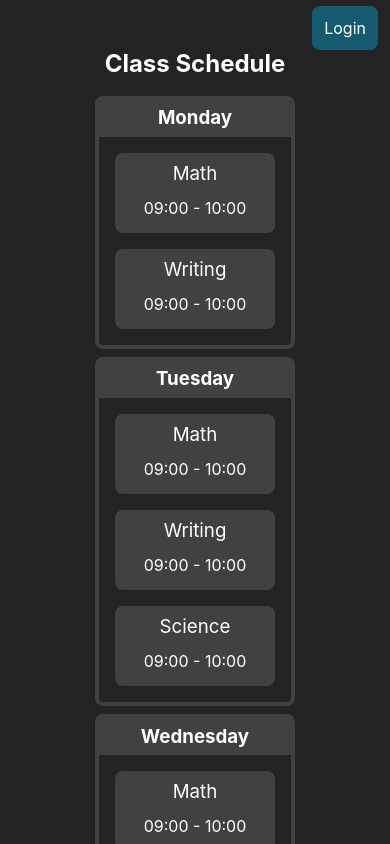
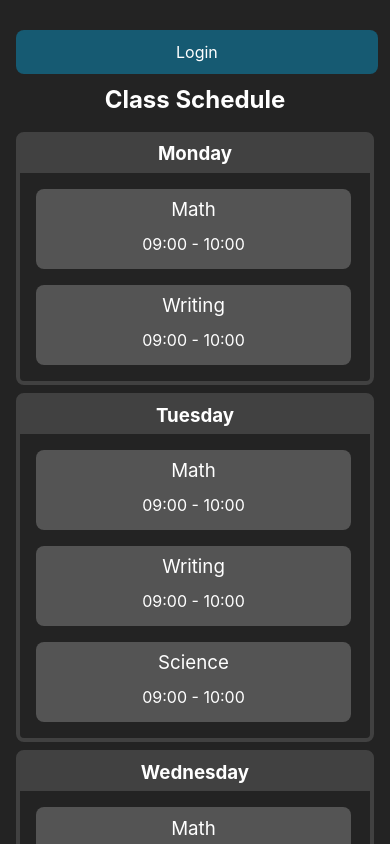
Before and after one commit to alienp4nda/vitejs-vite-ntdbsm, a Vue app: page / in a window 390 px wide. Shown: the top 844 px of the page. Built offline with nearby package versions, Linux system fonts and the light colour scheme.

Commit message:
added media queries for mobile

```diff
--- a/src/App.vue
+++ b/src/App.vue
@@ -83,11 +83,17 @@ const schedule = [
   </nav>
   <h2>Class Schedule</h2>
   <div class="container">
-    <DayOfWeek v-for="item in schedule" :dow="item.dow">
+    <DayOfWeek
+      v-for="(item, index) in schedule"
+      :key="item + index"
+      :dow="item.dow"
+      class="dow"
+    >
       <Subject
         v-for="clase in item.classes"
         :subject="clase.subject"
         :timeslot="clase.timeslot"
+        class="subject"
       />
     </DayOfWeek>
   </div>
@@ -114,4 +120,32 @@ nav a {
   padding: 0.75em;
   border-radius: 0.5em;
 }
+
+@media (max-width: 30.5em) {
+  .container {
+    margin: 0 auto;
+  }
+
+  .dow {
+    width: 100%;
+  }
+
+  .subject {
+    width: 90%;
+  }
+
+  nav {
+    width: 100%;
+    position: relative;
+    right: inherit;
+    top: inherit;
+    margin-top: 1.5em;
+    margin-bottom: 1.5em;
+  }
+
+  nav a {
+    padding-left: 10em;
+    padding-right: 10em;
+  }
+}
 </style>
--- a/src/components/Subject.vue
+++ b/src/components/Subject.vue
@@ -16,7 +16,7 @@ defineProps<{ subject: string; timeslot: string }>();
   width: 10em;
   height: 5em;
   margin: 1em;
-  background-color: #414141;
+  background-color: #545454;
   border-radius: 0.5em;
 }
 
--- a/src/style.css
+++ b/src/style.css
@@ -27,3 +27,9 @@ body {
   padding: 2rem;
   text-align: center;
 }
+
+@media (max-width: 30.5em) {
+  #app {
+    padding: 1rem;
+  }
+}
```
